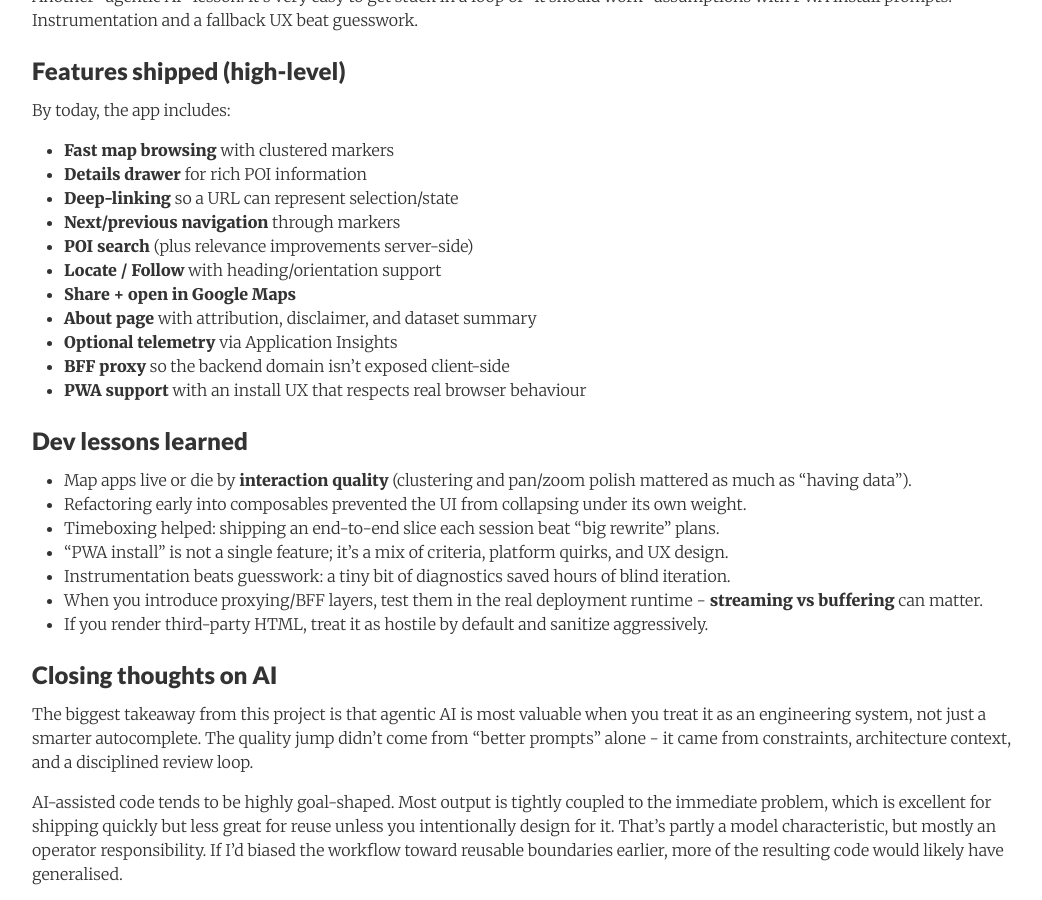
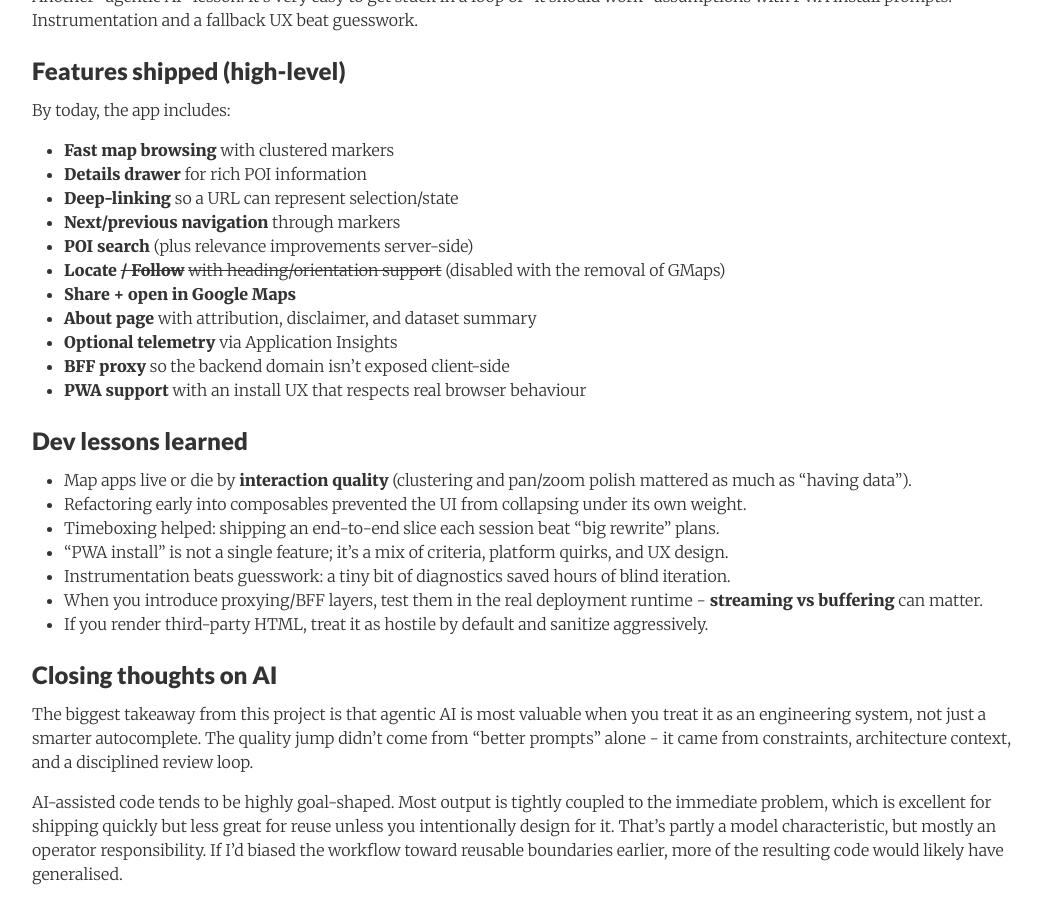
Before and after one commit to tobyreid/tobyreid.github.io, a Jekyll site: the page built from _posts/2026-01-01-building-with-agentic-ai-a-defence-of-britain-story.md, in a window 1280 px wide and 900 px high, scrolled down 7932 px. Shown: the whole window, without its empty margins (112-1154 px from the left). Built offline with Jekyll 4.4.1, drawn with Linux system fonts in a browser that asks for light colours; nearby versions of some CDN libraries; comment, search, counter and statistics services are not loaded.

Commit message:
refine gmaps

```diff
--- a/_posts/2026-01-01-building-with-agentic-ai-a-defence-of-britain-story.md
+++ b/_posts/2026-01-01-building-with-agentic-ai-a-defence-of-britain-story.md
@@ -272,7 +272,7 @@ By today, the app includes:
 - **Deep-linking** so a URL can represent selection/state
 - **Next/previous navigation** through markers
 - **POI search** (plus relevance improvements server-side)
-- **Locate / Follow** with heading/orientation support
+- **Locate ~~/ Follow~~** ~~with heading/orientation support~~ (disabled with the removal of GMaps)
 - **Share + open in Google Maps**
 - **About page** with attribution, disclaimer, and dataset summary
 - **Optional telemetry** via Application Insights
```
